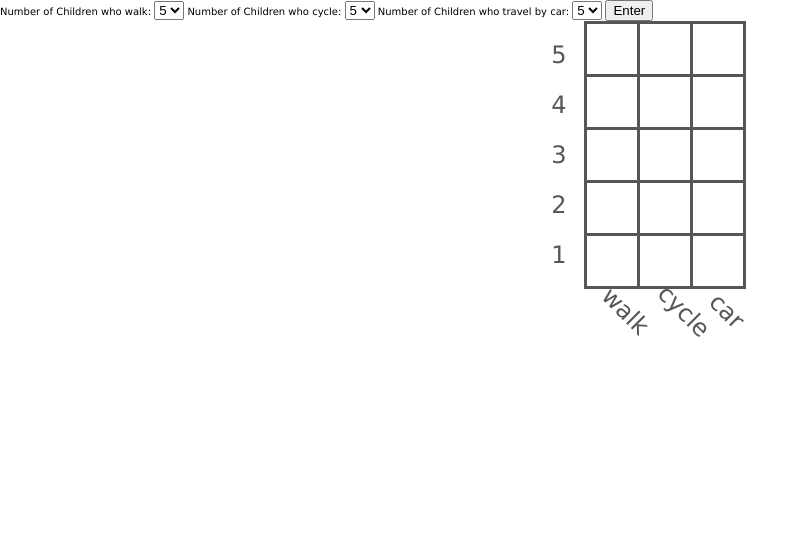
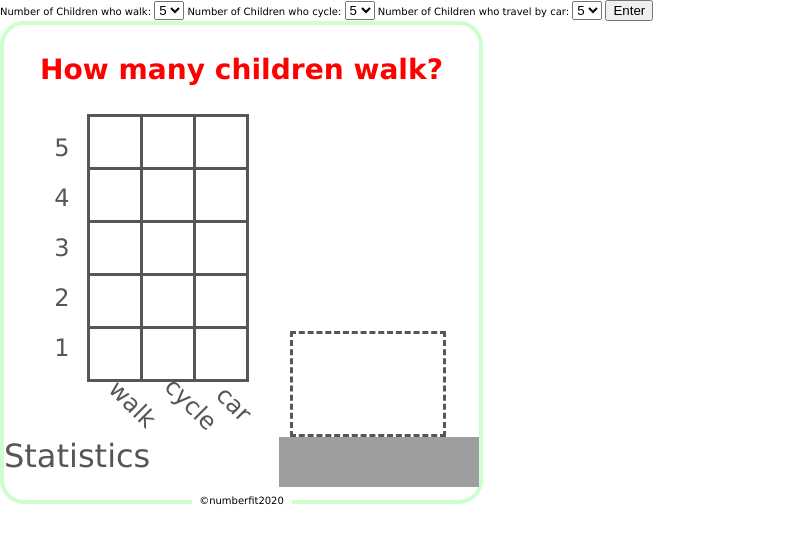
Before and after one commit to Sen-i/Canvas, a plain HTML site: page index.html in a window 1280 px wide. Shown: the whole page, without its empty margins (0-809 px from the left). Drawn offline with Linux system fonts and the light colour scheme; grey boxes are pictures that could not be loaded.

Commit message:
added question logo and anser box

```diff
--- /dev/null
+++ b/css/canvasStyleSheet.css
@@ -0,0 +1,66 @@
+body {
+    margin: 0;
+    padding: 0;
+    font-size: 62.5%;
+    font-family: "Verdana", "Geneva", "sans-serif";
+    background-color: #ffffff;
+}
+
+.canvas {
+    display: flex;
+    flex-direction: column;
+    border-radius: 5%;
+    width: 475px;
+    height: 475px;
+    border: solid 4px #CCFFCC;
+}
+
+.contentContainer {
+    display: flex;
+    flex-direction: row;
+    justify-content: space-evenly;
+}
+
+.question {
+    text-align: center;
+    font-size: 1.5rem;
+    color: #ff0000;
+}
+
+.answer {
+    display:flex;
+    height: 100px;
+    width: 150px;
+    border: 3px dashed #575656;
+}
+
+.answerContainer {
+    display: flex;
+    align-items: flex-end;
+}
+
+.logo {
+    height: 50px;
+    width: 200px
+}
+
+.footer {
+    text-align: center;
+    display: flex;
+    flex-direction: row;
+    font-size: 2rem;
+    color: #575656;
+    justify-content: space-between;
+}
+
+.copyright {
+    text-align: center;
+    background-color: #ffffff;
+    width: 100px;
+}
+
+.copyrightContiner {
+    display: flex;
+    width: 100%;
+    justify-content: center;
+}
--- a/css/gridStyleSheet.css
+++ b/css/gridStyleSheet.css
@@ -1,25 +1,15 @@
-
-body {
-    margin: 0;
-    padding: 0;
-    font-size: 62.5%;
-    font-family: "Verdana", "Geneva", "sans-serif";
-    background-color: #ffffff;
-}
-
 .chartContainer {
     display: flex;
-    align-items: center;
-    justify-content: center;
     font-size: 1.5rem;
     flex-direction: column;
 }
 
 .chart {
     display: flex;
+    flex-direction: row;
 }
 
-.numberContiner {
+.numberContainer {
     display: flex;
     flex-direction: column-reverse;
     justify-content: center;
@@ -28,7 +18,7 @@ body {
     color: #575656;
 }
 
-.gridContiner {
+.gridContainer {
     display: flex;
     flex-direction: row;
     border-bottom: 3px solid #575656;
@@ -68,7 +58,7 @@ body {
     padding-top: 5px;
 }
 
-.lableContiner {
+.lableContainer {
     display: flex;
     flex-direction: row;
     color: #575656;
--- a/index.html
+++ b/index.html
@@ -8,6 +8,7 @@
     <title>Canvas</title>
 
     <link rel="stylesheet" href="css/gridStyleSheet.css">
+    <link rel="stylesheet" href="css/canvasStyleSheet.css">
 
 </head>
 
@@ -44,17 +45,21 @@
         </select>
         <button value="send" id="submit" onclick="generateGrid()">Enter</button>
     </div>
-
+    <div class="canvas">
+        <div class="question">
+            <h3>How many children walk?</h3>
+        </div>
+        <div class="contentContainer">
             <div class="chartContainer">
                 <div class="chart">
-            <div class="numberContiner">
+                    <div class="numberContainer">
                         <div class="firstBox">1</div>
                         <div class="firstBox">2</div>
                         <div class="firstBox">3</div>
                         <div class="firstBox">4</div>
                         <div class="firstBox">5</div>
                     </div>
-            <div class="gridContiner">
+                    <div class="gridContainer">
                         <div class="walkBlocks">
                             <div class="box walkBox"></div>
                             <div class="box walkBox"></div>
@@ -78,7 +83,7 @@
                         </div>
                     </div>
                 </div>
-        <div class="lableContiner">
+                <div class="lableContainer">
                     <div class="labelBox"></div>
                     <div class="labelBox">
                         <span class="rotate">walk</span>
@@ -91,6 +96,23 @@
                     </div>
                 </div>
             </div>
+            <div class="answerContainer">
+                <div class="answer"></div>
+            </div>
+        </div>
+        <div class="footer">
+            <div>Statistics</div>
+            <div class="logoContiner">
+                <img class="logo"
+                    src="https://static1.squarespace.com/static/5b85038c266c0746641358a9/t/5ed12a0810c5fb45a55d2259/1599665650123/">
+            </div>
+        </div>
+        <div class="copyrightContiner">
+            <div class="copyright">
+                &#169numberfit2020
+            </div>
+        </div>
+    </div>
 </body>
 
 </html>
```
Lines whose indentation alone changed are shown as unchanged.
